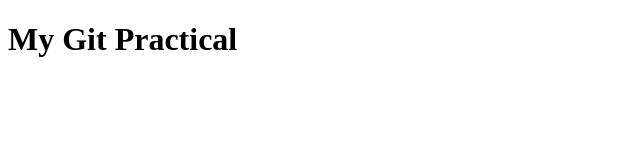
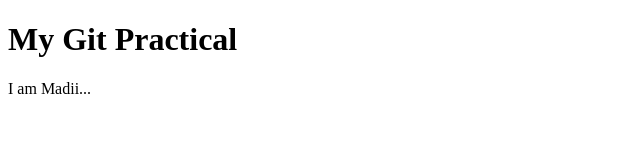
Before and after one commit to MadanParihar/Test-git, a plain HTML site: page index.html in a window 1280 px wide. Shown: the full height of the page, 0-640 px from the left. Drawn offline with Linux system fonts and the light colour scheme.

Commit message:
Add Paragraph
Added my name in paragraph

```diff
--- a/index.html
+++ b/index.html
@@ -7,5 +7,8 @@
 </head>
 <body>
     <h1>My Git Practical</h1>
+    <p>
+        I am Madii...
+    </p>
 </body>
 </html>
```
